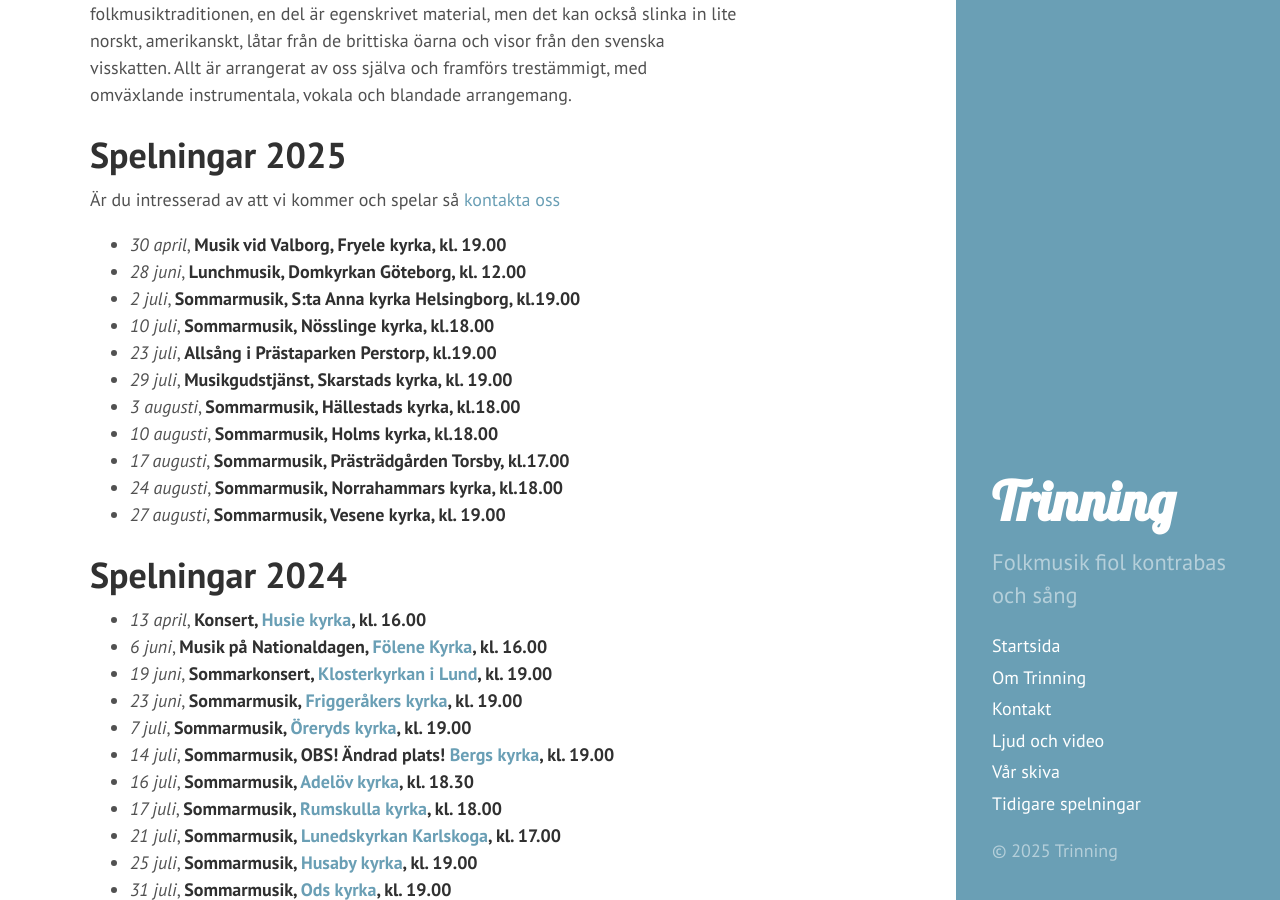
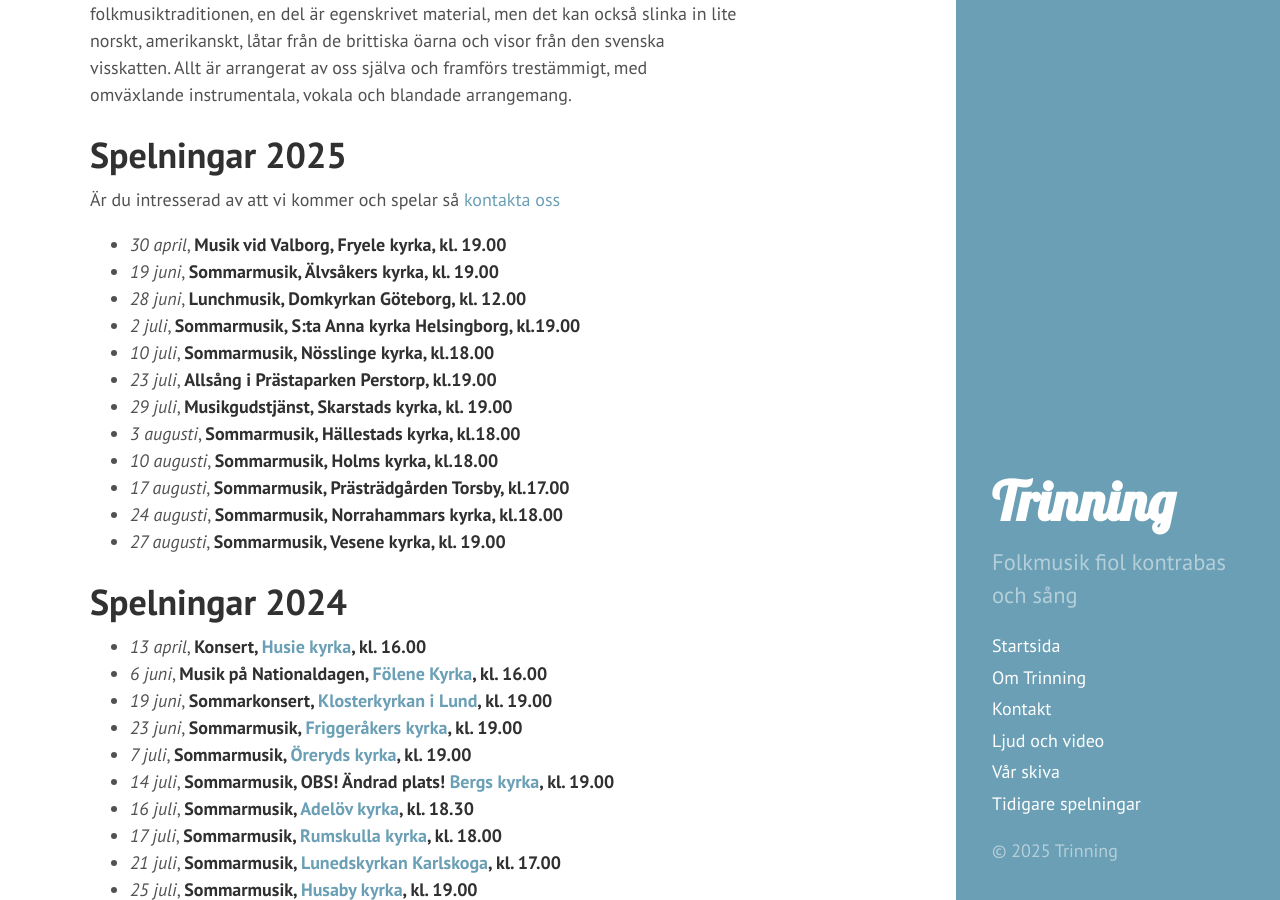
Before and after one commit to trinning/trinning.github.io, a Jekyll site: the page built from index.md, in a window 1280 px wide and 900 px high, scrolled down 462 px. Built offline with Jekyll 4.4.1, drawn with Linux system fonts in a browser that asks for light colours.

Commit message:
uppdaterat spelningar

```diff
--- a/index.md
+++ b/index.md
@@ -14,6 +14,7 @@ in lite norskt, amerikanskt, låtar från de brittiska öarna och visor från de
 # Spelningar 2025
 Är du intresserad av att vi kommer och spelar så [kontakta oss](/kontakt)
 * *30 april*, **Musik vid Valborg, Fryele kyrka, kl. 19.00**
+* *19 juni*, **Sommarmusik, Älvsåkers kyrka, kl. 19.00**
 * *28 juni*, **Lunchmusik, Domkyrkan Göteborg, kl. 12.00**
 * *2 juli*, **Sommarmusik, S:ta Anna kyrka Helsingborg, kl.19.00**
 * *10 juli*, **Sommarmusik, Nösslinge kyrka, kl.18.00**
```
